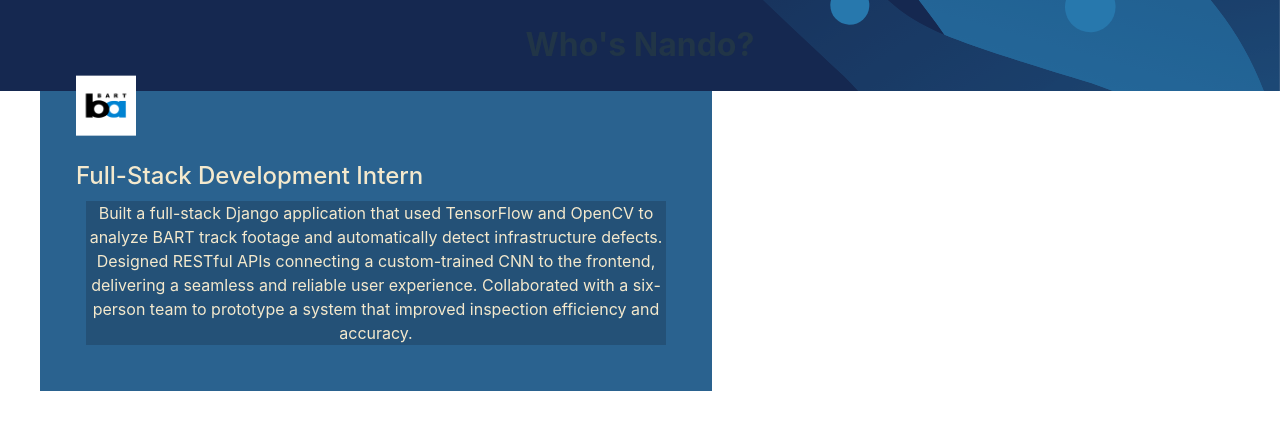
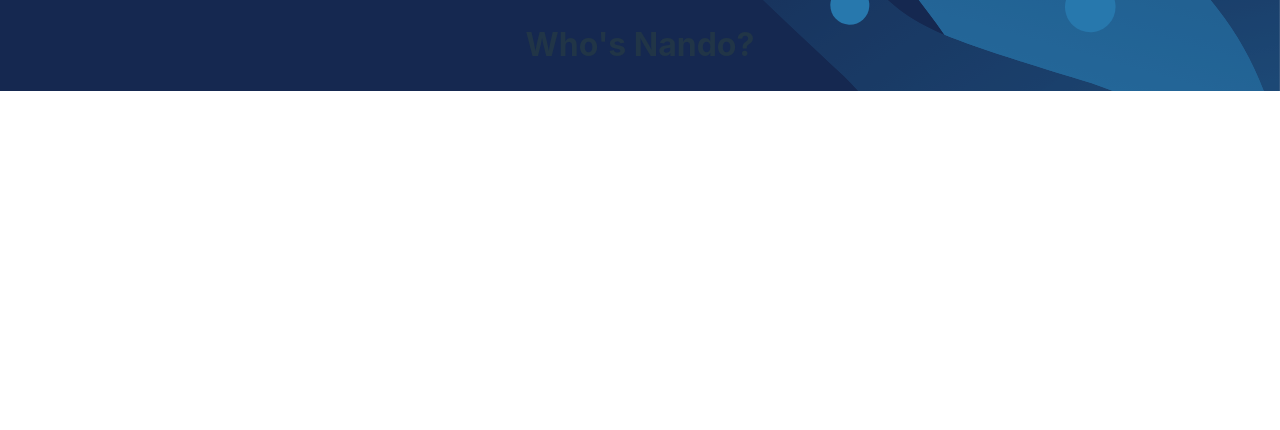
Before and after one commit to Nando785/whos-nando-site, a React (Vite) app: page / in a window 1280 px wide. Shown: the top 430 px of the page. Built offline with nearby package versions, Linux system fonts and the light colour scheme.

Commit message:
Update App.tsx

```diff
--- a/src/App.tsx
+++ b/src/App.tsx
@@ -1,9 +1,9 @@
-import BARTLogo from './assets/BARTLogo.png'
-import UCMLogo from './assets/UCMLogo.png'
-import STEMLogo from './assets/STEMTutoringLogo.png'
+// import BARTLogo from './assets/BARTLogo.png'
+// import UCMLogo from './assets/UCMLogo.png'
+// import STEMLogo from './assets/STEMTutoringLogo.png'
 import './App.css'
 
-import JobCard from './components/job-card'
+// import JobCard from './components/job-card'
 
 function App() {
 
@@ -16,13 +16,13 @@ function App() {
       </div>
 
       <div>
-        <JobCard
+        {/* <JobCard
             imageSrc={BARTLogo}
             title="Full-Stack Development Intern"
             description="Built a full-stack Django application that used TensorFlow and OpenCV to analyze BART track footage and automatically detect infrastructure defects. Designed RESTful APIs connecting a custom-trained CNN to the frontend, delivering a seamless and reliable user experience. Collaborated with a six-person team to prototype a system that improved inspection efficiency and accuracy."
           />
 
-          {/* <JobCard
+          <JobCard
             imageSrc={STEMLogo}
             title="Computer Science & Engineering Tutor"
             description="Tutored undergraduate computer science students in both lower- and upper-division courses, covering core topics across Python, C, and C++. Specialized in breaking down complex concepts like data structures, memory management, and algorithms into clear, approachable explanations."
```
